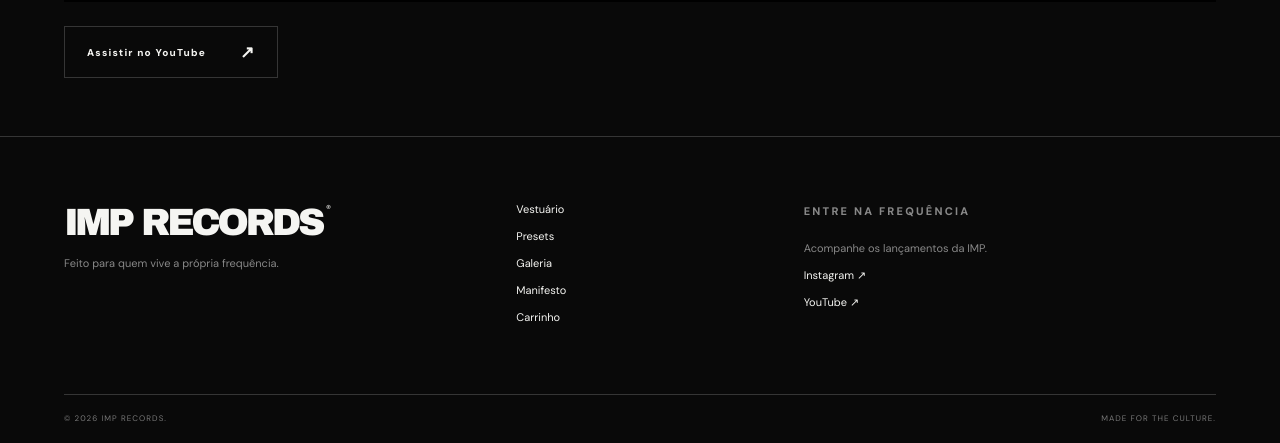
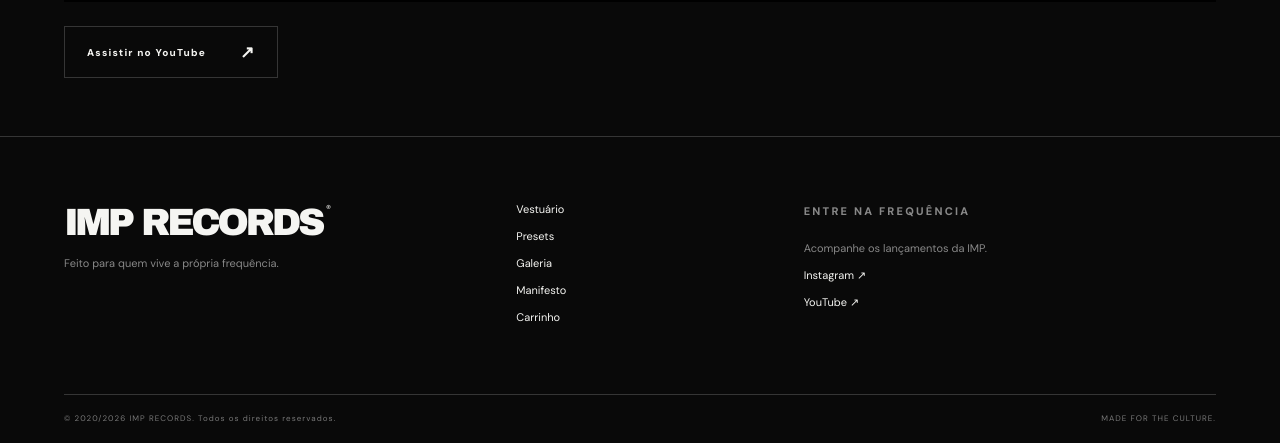
Before and after one commit to thiagojugg/IMPRECORDS, a plain HTML site: page index.html in a window 1280 px wide. Shown: the part 3278-3721 px from the top of the page. Drawn offline with Linux system fonts and the light colour scheme.

Commit message:
Update index.html

```diff
--- a/index.html
+++ b/index.html
@@ -563,7 +563,10 @@
     </div>
 
     <div class="footer-bottom">
-      <span>© 2026 IMP RECORDS.</span>
+      <span>
+  © 2020/<span id="copyright-ano"></span> IMP RECORDS.
+  Todos os direitos reservados.
+</span>
       <span>MADE FOR THE CULTURE.</span>
     </div>
   </footer>
@@ -1200,5 +1203,9 @@
     }
   });
 </script>
+  <script>
+  document.getElementById("copyright-ano").textContent =
+    new Date().getFullYear();
+</script>
 </body>
 </html>
```
